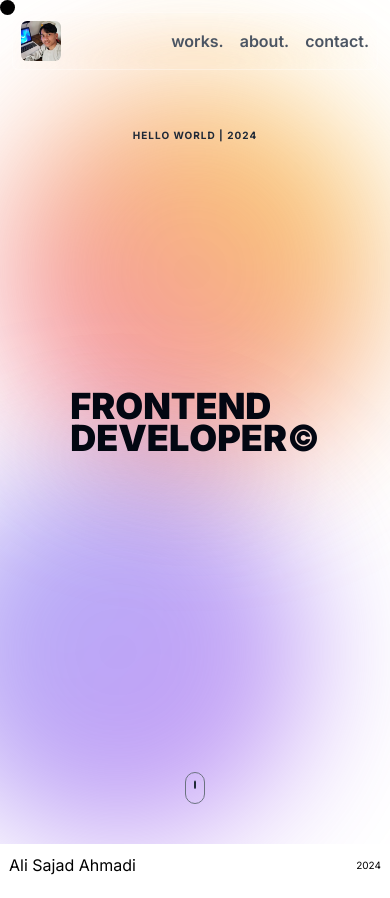
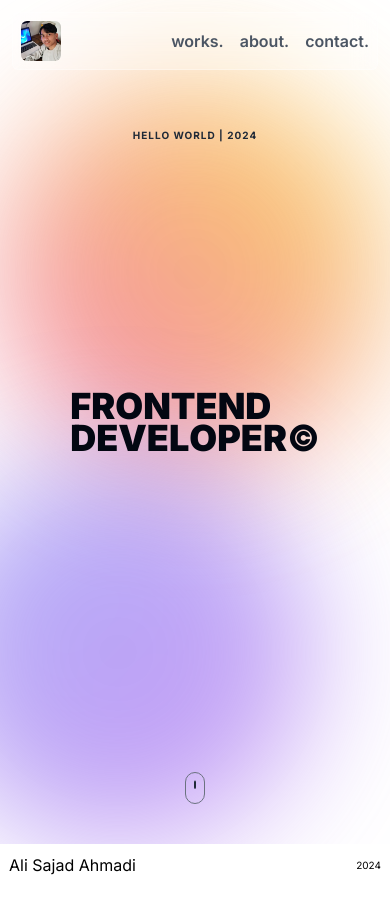
Before and after one commit to alisajad001/portfolio-2024, a React (Vite) app: page / in a window 390 px wide. Built offline with nearby package versions, Linux system fonts and the light colour scheme.

Commit message:
Update: Seperate the divs and hidden cursor on mobile screens

```diff
--- a/src/sections/Home.jsx
+++ b/src/sections/Home.jsx
@@ -24,15 +24,16 @@ function Home() {
   ));
 
   return (
-    <main className="container mx-auto flex flex-col justify-center items-center h-screen 2xl:h-[50rem] relative  overflow-hidden sm:overflow-visible">
+    <main className="container mx-auto overflow-hidden sm:overflow-visible">
       <div
-        className="custom-cursor"
+        className="custom-cursor hidden sm:block"
         style={{ left: cursorPosition.x, top: cursorPosition.y }}
       ></div>
 
+      <div className="flex flex-col justify-center items-center h-screen 2xl:h-[50rem] relative">
         {/* Gradient bubbles */}
-      <div className="absolute rounded-full top-20 left-0 w-96 h-96 bg-gradient-to-tr from-pink-500 to-yellow-400 mix-blend-multiply filter blur-3xl opacity-70"></div>
-      <div className="absolute rounded-full bottom-0 right-20 w-96 h-96 bg-gradient-to-br from-indigo-500 to-purple-600 mix-blend-multiply filter blur-3xl opacity-50"></div>
+        <div className="absolute rounded-full top-20 left-0 w-96 h-96 bg-gradient-to-tr from-pink-500 to-yellow-400 filter blur-3xl opacity-70"></div>
+        <div className="absolute rounded-full bottom-0 right-20 w-96 h-96 bg-gradient-to-br from-indigo-500 to-purple-600 filter blur-3xl opacity-50"></div>
 
         <span className="text-[10px] md:text-sm uppercase text-gray-800 font-bold tracking-widest absolute top-32">
           Hello World | 2024
@@ -45,6 +46,7 @@ function Home() {
         <div className="w-5 h-8 sm:w-6 sm:h-10 border border-gray-500 rounded-full absolute bottom-10 flex justify-center pt-2">
           <div className="w-[2px] h-2 bg-gray-800 animate-bounce rounded-full"></div>
         </div>
+      </div>
     </main>
   );
 }
```
Lines whose indentation alone changed are shown as unchanged.
